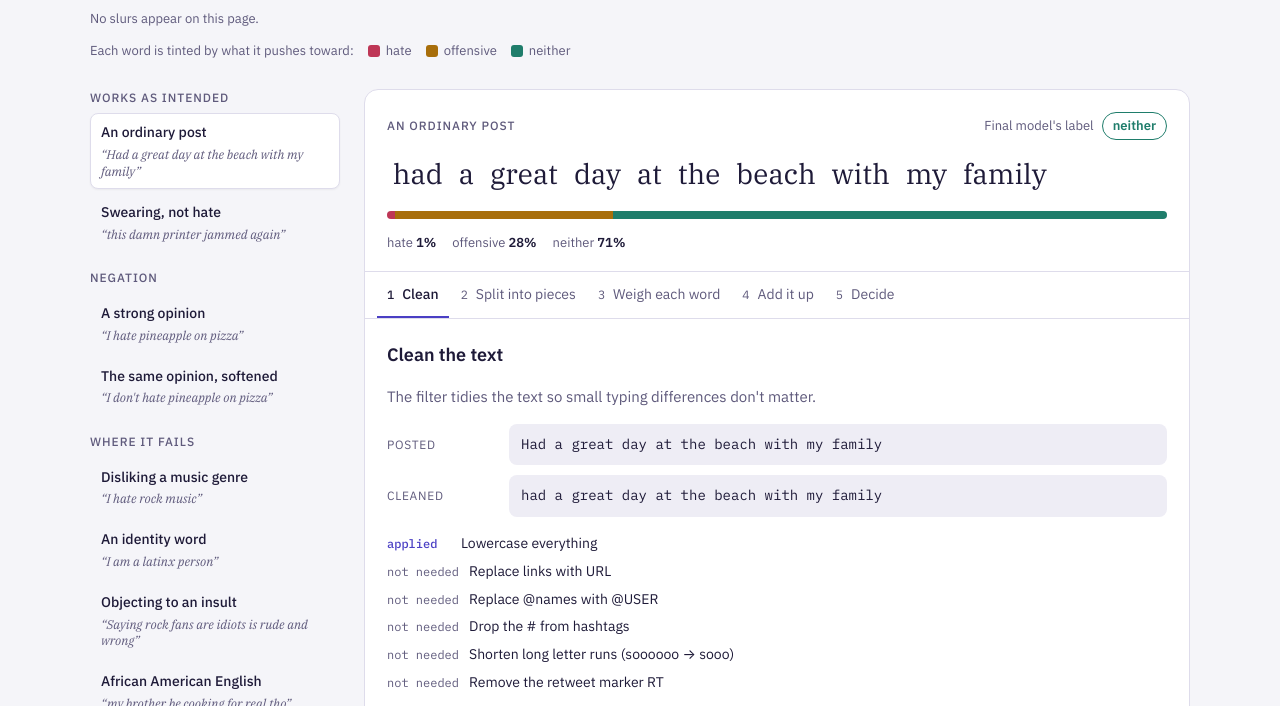
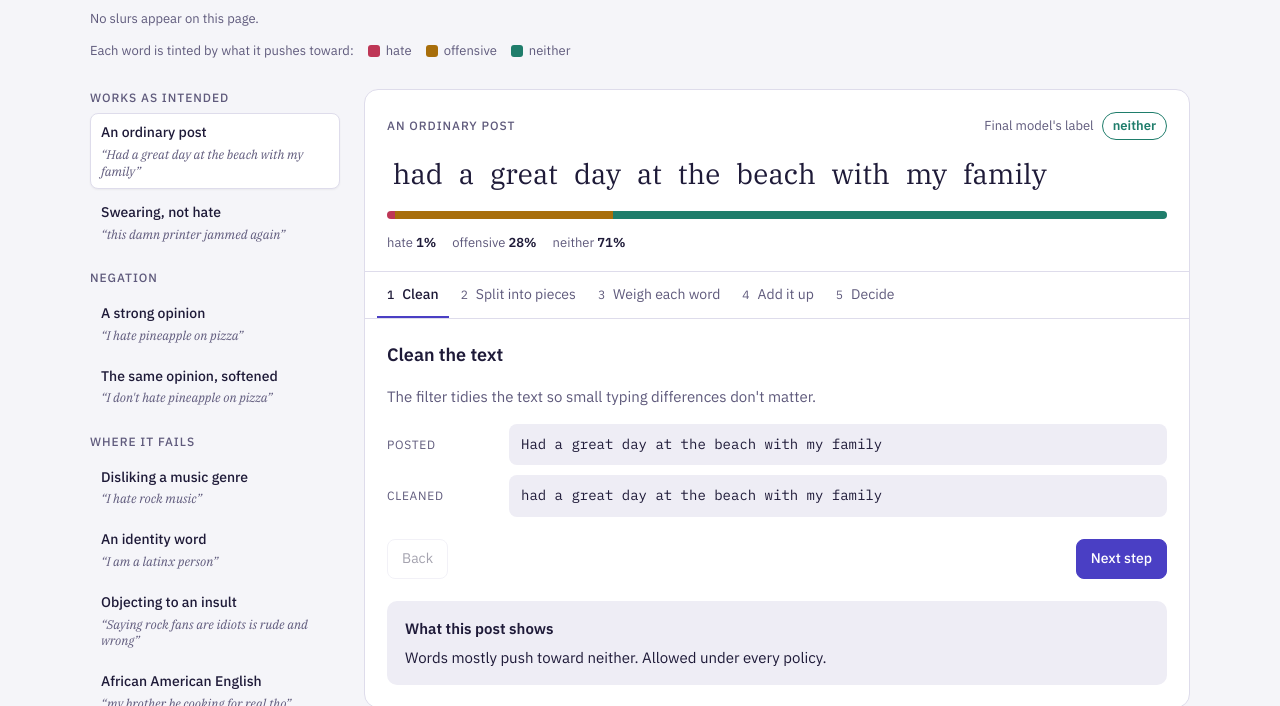
Before and after one commit to SanjanaJairam/abusive-language-detection, a plain HTML site: page explainer/index.html in a window 1280 px wide. Shown: the part 246-952 px from the top of the page. Drawn offline with Linux system fonts and the light colour scheme.

Commit message:
Explainer: drop the cleaning checklist
Co-Authored-By: Claude Opus 5.5 <noreply@anthropic.com>
Claude-Session: https://claude.ai/code/session_018pbH9PDRUzCVmT6sQ3Qatx

```diff
--- a/explainer/index.html
+++ b/explainer/index.html
@@ -324,22 +324,12 @@ function renderTabs() {
 }
 
 function stageClean(ex) {
-  const raw = ex.raw;
-  const rules = [
-    ["Lowercase everything", raw !== raw.toLowerCase()],
-    ["Replace links with URL", /https?:\/\/|www\./.test(raw)],
-    ["Replace @names with @USER", /@\w/.test(raw)],
-    ["Drop the # from hashtags", raw.includes("#")],
-    ["Shorten long letter runs (soooooo → sooo)", /(.)\1{3,}/.test(raw)],
-    ["Remove the retweet marker RT", /^\s*rt\b/i.test(raw)],
-  ];
   return `<h2>Clean the text</h2>
     <p class="explain">The filter tidies the text so small typing differences don't matter.</p>
     <div class="compare">
-      <div class="row"><span class="k">Posted</span><div class="code">${esc(raw)}</div></div>
+      <div class="row"><span class="k">Posted</span><div class="code">${esc(ex.raw)}</div></div>
       <div class="row"><span class="k">Cleaned</span><div class="code">${esc(ex.clean)}</div></div>
-    </div>
-    <ul class="rules">${rules.map(([r, on]) => `<li><span class="mark ${on ? "on" : ""}">${on ? "applied" : "not needed"}</span>${esc(r)}</li>`).join("")}</ul>`;
+    </div>`;
 }
 
 function chunksOf(word) {
```
Also changed, not shown: explainer/template.html (+2 -12 lines).
